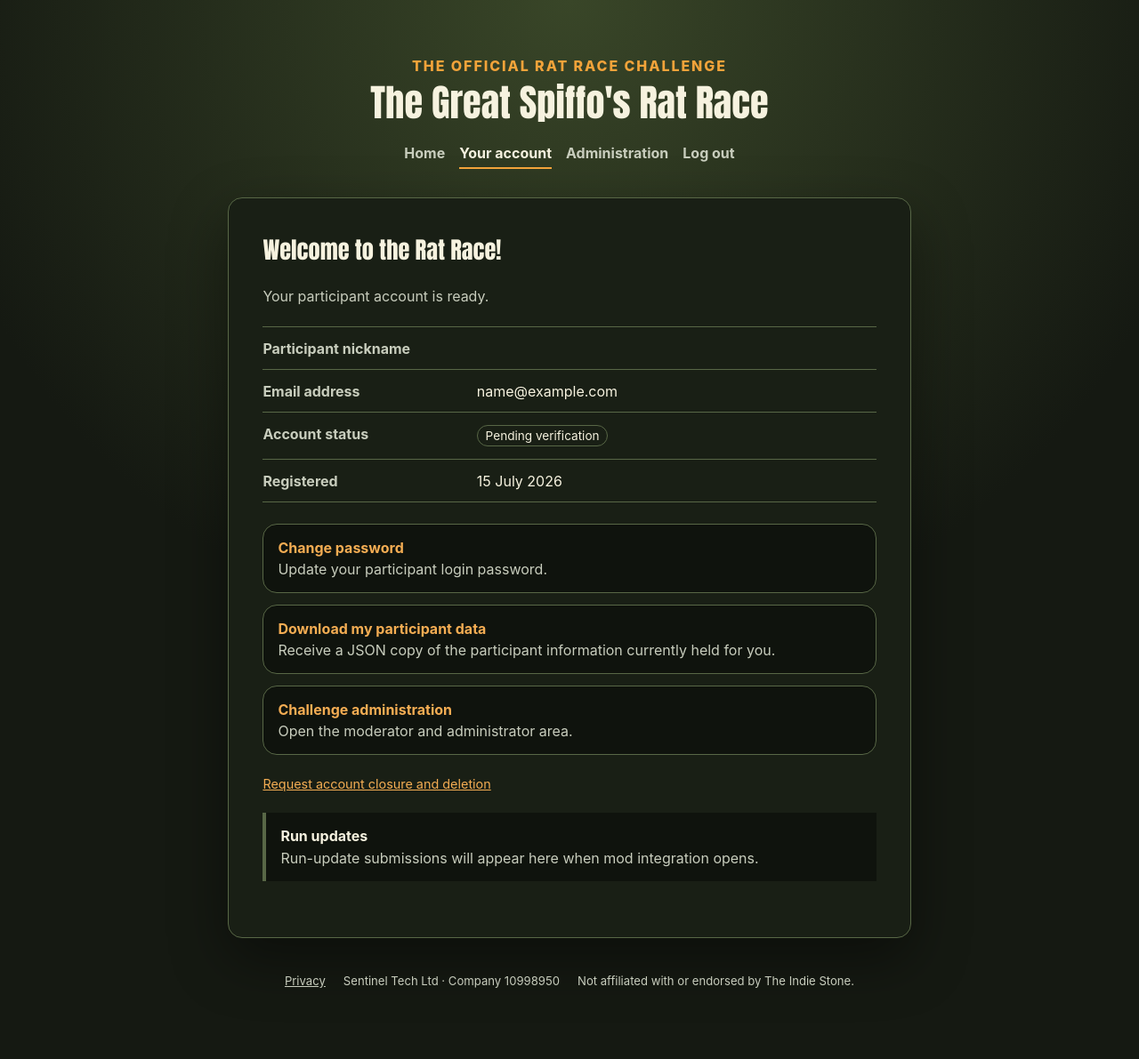
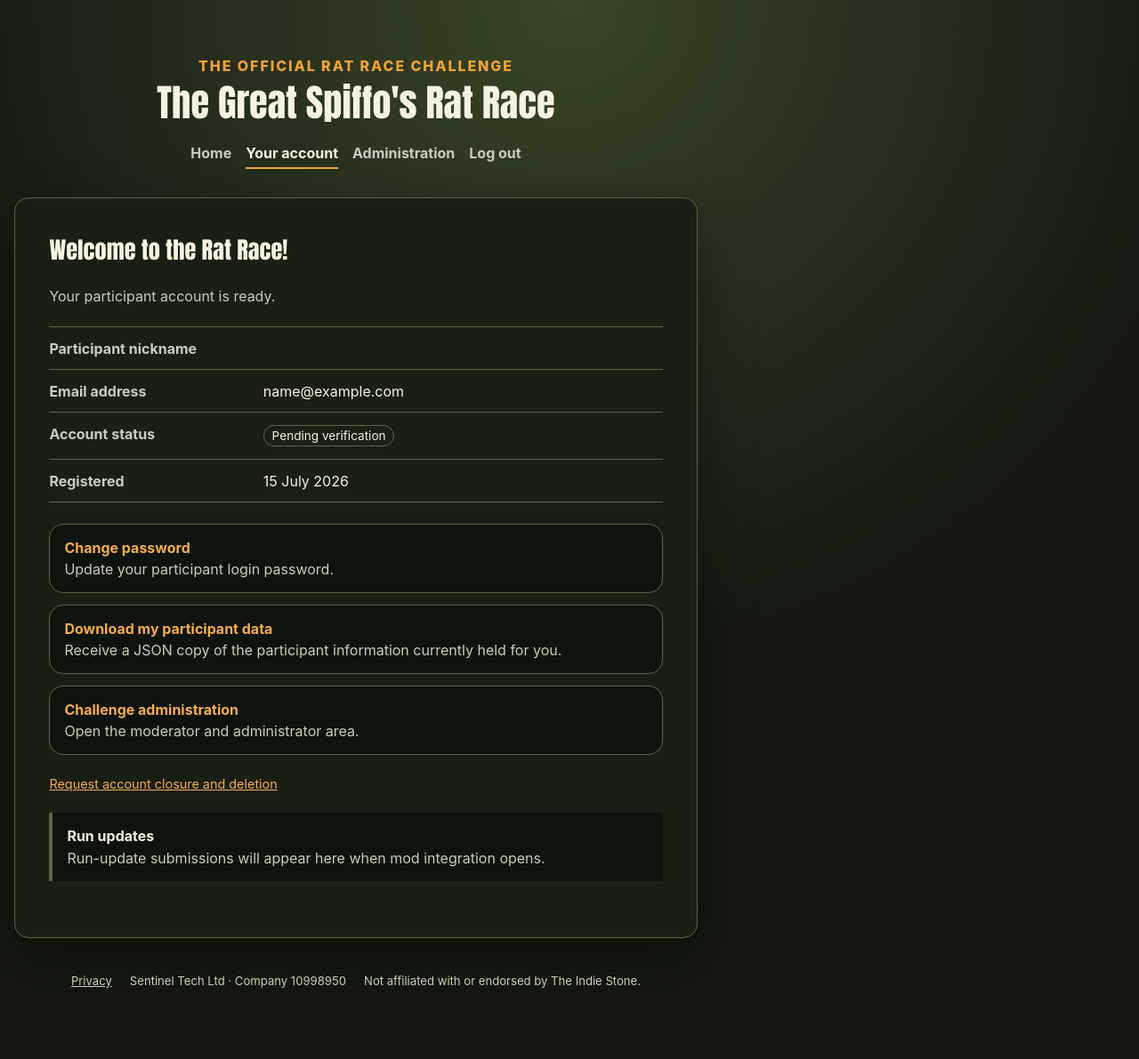
Before and after one commit to Eurymachus/The-Great-Spiffo-s-Rat-Race, a Django app: page /account/ in a window 1280 px wide. Shown: the whole page at 89% size. Run offline with Django 5.2, Linux system fonts and the light colour scheme; the visitor is signed in with stand-in values (Sample User, id 1); data comes from the database, SQL or seed files in the repository.

Commit message:
Centre layout within effective viewport

```diff
--- a/apps/website/registry/static/registry/site.css
+++ b/apps/website/registry/static/registry/site.css
@@ -75,9 +75,12 @@ body {
 .skip-link:focus { transform: translateY(0); }
 
 .page-shell {
-    width: min(calc(var(--effective-viewport-width, 100vw) - 2rem), var(--layout-shell-max));
+    --page-shell-width: min(calc(var(--effective-viewport-width, 100vw) - 2rem), var(--layout-shell-max));
+    width: var(--page-shell-width);
     min-width: 0;
-    margin: 0 auto;
+    margin-block: 0;
+    margin-inline-start: max(1rem, calc((var(--effective-viewport-width, 100vw) - var(--page-shell-width)) / 2));
+    margin-inline-end: 0;
     padding: 4rem 0;
     container: public-page / inline-size;
 }
--- a/apps/website/registry/templates/registry/base.html
+++ b/apps/website/registry/templates/registry/base.html
@@ -29,7 +29,7 @@
             }, {once: true});
         })();
     </script>
-    <link rel="stylesheet" href="{% static 'registry/site.css' %}?v=20260716-7">
+    <link rel="stylesheet" href="{% static 'registry/site.css' %}?v=20260716-8">
     <script src="{% static 'registry/privacy_modal.js' %}?v=20260715-1" defer></script>
     <script src="{% static 'registry/site_menu.js' %}?v=20260716-2" defer></script>
     {% if site_theme %}
```
